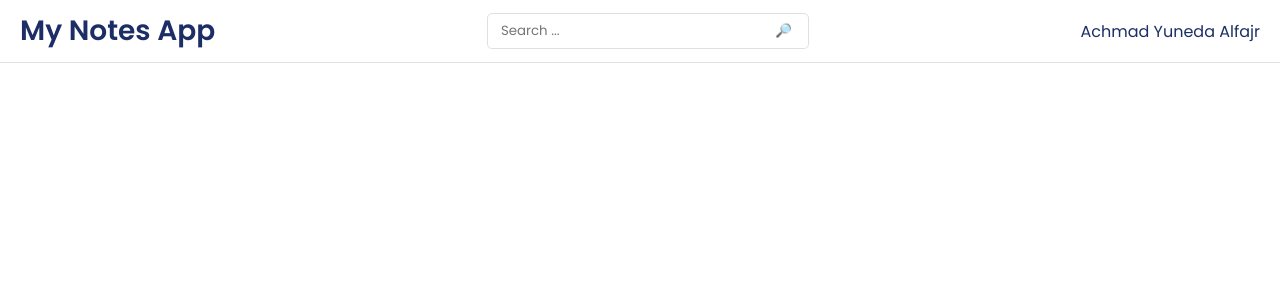
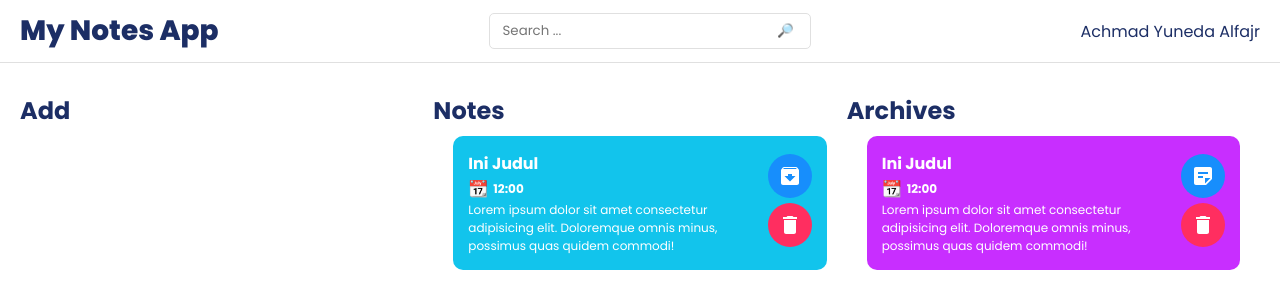
Before and after one commit to yuneda/React-JS-Notes-Website, a React (Create React App) app: page / in a window 1280 px wide. Shown: the top 308 px of the page. Built offline with nearby package versions, Linux system fonts and the light colour scheme; the HTML template or start-up script is replaced by a standard one.

Commit message:
[Add] content for notes and archive

```diff
--- a/package.json
+++ b/package.json
@@ -3,6 +3,10 @@
   "version": "0.1.0",
   "private": true,
   "dependencies": {
+    "@emotion/react": "^11.10.0",
+    "@emotion/styled": "^11.10.0",
+    "@mui/icons-material": "^5.8.4",
+    "@mui/material": "^5.10.1",
     "@testing-library/jest-dom": "^5.16.5",
     "@testing-library/react": "^13.3.0",
     "@testing-library/user-event": "^13.5.0",
--- a/src/App.js
+++ b/src/App.js
@@ -1,9 +1,12 @@
+import Content from "./components/Content";
 import Navbar from "./components/Navbar";
+
 
 function App() {
   return (
     <>
       <Navbar />
+      <Content />
     </>
   );
 }
--- /dev/null
+++ b/src/components/CardContainer.jsx
@@ -0,0 +1,96 @@
+import styled from "styled-components"
+import ArchiveIcon from '@mui/icons-material/Archive';
+import DeleteIcon from '@mui/icons-material/Delete';
+import StickyNote2Icon from '@mui/icons-material/StickyNote2';
+const Container = styled.div`
+padding: 8px 20px;
+`
+
+const Card = styled.div`
+padding: 15px;
+border-radius: 10px;
+background: #12c4ec;
+background: ${props => props.type === "notes" ? "#12c4ec" : "#c82eff"};
+margin-bottom: 10px;
+display: flex;
+justify-content: space-between;
+`
+
+const ContentCard = styled.div`
+`
+const ActionButton = styled.div`
+display: flex;
+justify-content: center;
+flex-direction: column;
+`
+
+const Title = styled.div`
+font-size: 1rem;
+font-weight: 700;
+color: #fff;
+width: 100%;
+`
+
+const Time = styled.div`
+display: flex;
+align-items: center;
+justify-content: start;
+`
+
+const TimeLogo = styled.div`
+margin-right: 5px;
+`
+const TimeContent = styled.div`
+color: #fff;
+font-size: 0.75rem;
+font-weight: 700;
+`
+
+const Description = styled.div`
+color: #fff;
+width: 100%;
+font-size: 0.75rem;
+`
+
+const Button = styled.button`
+border: none;
+border-radius: 100%;
+display: flex;
+justify-content: center;
+align-items: center;
+padding: 10px;
+font-size: 0.5rem;
+margin-bottom: 5px;
+cursor: pointer;
+background: ${props => props.action === "action" ? "#178efc" : "#ff2e60"};
+color: #fff;
+`
+
+const CardContainer = (props) => {
+  return (
+    <Container>
+      <Card type={props.type}>
+        <ContentCard>
+          <Title>Ini Judul</Title>
+          <Time>
+            <TimeLogo>📆</TimeLogo>
+            <TimeContent>12:00</TimeContent>
+          </Time>
+          <Description>
+            Lorem ipsum dolor sit amet consectetur adipisicing elit. Doloremque omnis minus, possimus quas quidem commodi!
+          </Description>
+        </ContentCard>
+        <ActionButton>
+          {props.type === "notes" ? (
+            <Button action="action"><ArchiveIcon /></Button>
+          ) : (
+            <Button action="action"><StickyNote2Icon /></Button>
+          )}
+          <Button action="delete"><DeleteIcon /></Button>
+        </ActionButton>
+      </Card>
+    </Container>
+  )
+}
+
+export default CardContainer
--- /dev/null
+++ b/src/components/Content.jsx
@@ -0,0 +1,43 @@
+import styled from "styled-components"
+import CardContainer from "./CardContainer"
+
+const Container = styled.div`
+padding: 10px 20px;
+display: flex;
+`
+
+const AddSection = styled.div`
+flex: 1;
+`
+const NotesSection = styled.div`
+flex: 1;
+`
+const ArchiveSection = styled.div`
+flex: 1;
+`
+
+const Title = styled.div`
+font-size: 1.5rem;
+font-weight: 700;
+color: #1c2e65;
+`
+
+const Content = () => {
+  return (
+    <Container>
+      <AddSection>
+        <Title>Add</Title>
+      </AddSection>
+      <NotesSection>
+        <Title>Notes</Title>
+        <CardContainer type="notes" />
+      </NotesSection>
+      <ArchiveSection>
+        <Title>Archives</Title>
+        <CardContainer type="archives" />
+      </ArchiveSection>
+    </Container>
+  )
+}
+
+export default Content
--- a/src/components/Navbar.jsx
+++ b/src/components/Navbar.jsx
@@ -6,11 +6,12 @@ display: flex;
 justify-content: space-between;
 align-items: center;
 border-bottom: 1px solid #e0e0e0;
+margin-bottom: 20px;
 `
 
 const Logo = styled.div`
 font-size: 1.75rem;
-font-weight: 600;
+font-weight: 800;
 color: #1c2e65;
 `
 
```
Also changed, not shown: 1 other file (tests, documents, lock files or other folders).
